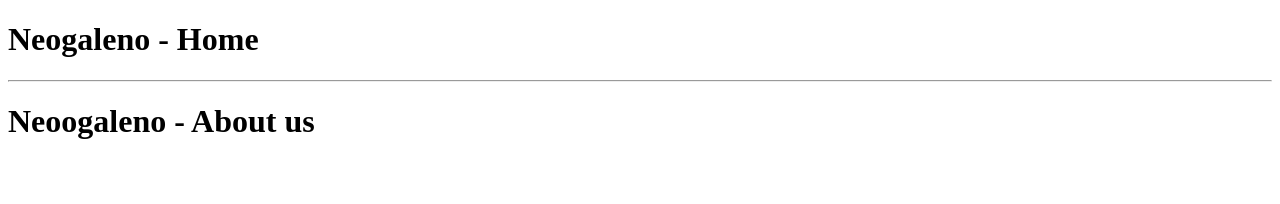
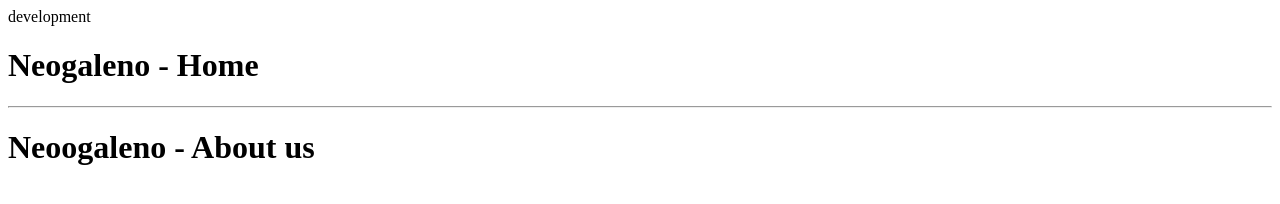
Before and after one commit to techneogaleno/ng-website, an Astro site: page / in a window 1280 px wide. Built offline with nearby package versions, Linux system fonts and the light colour scheme; Astro itself is replaced by a stand-in of ours.

Commit message:
Enviroment config

```diff
--- a/src/pages/index.astro
+++ b/src/pages/index.astro
@@ -1,6 +1,8 @@
 ---
 import Home from '../components/LandingPage/Home.astro'
 import About from '../components/LandingPage/About.astro'
+
+const environment = process.env.NODE_ENV
 ---
 
 <html lang="en">
@@ -12,6 +14,7 @@ import About from '../components/LandingPage/About.astro'
 		<title>Neogaleno</title>
 	</head>
 	<body>
+		{ environment }
 		<Home />
 		<About />
 	</body>
```
Also changed, not shown: src/styles/gobal.css (added).
